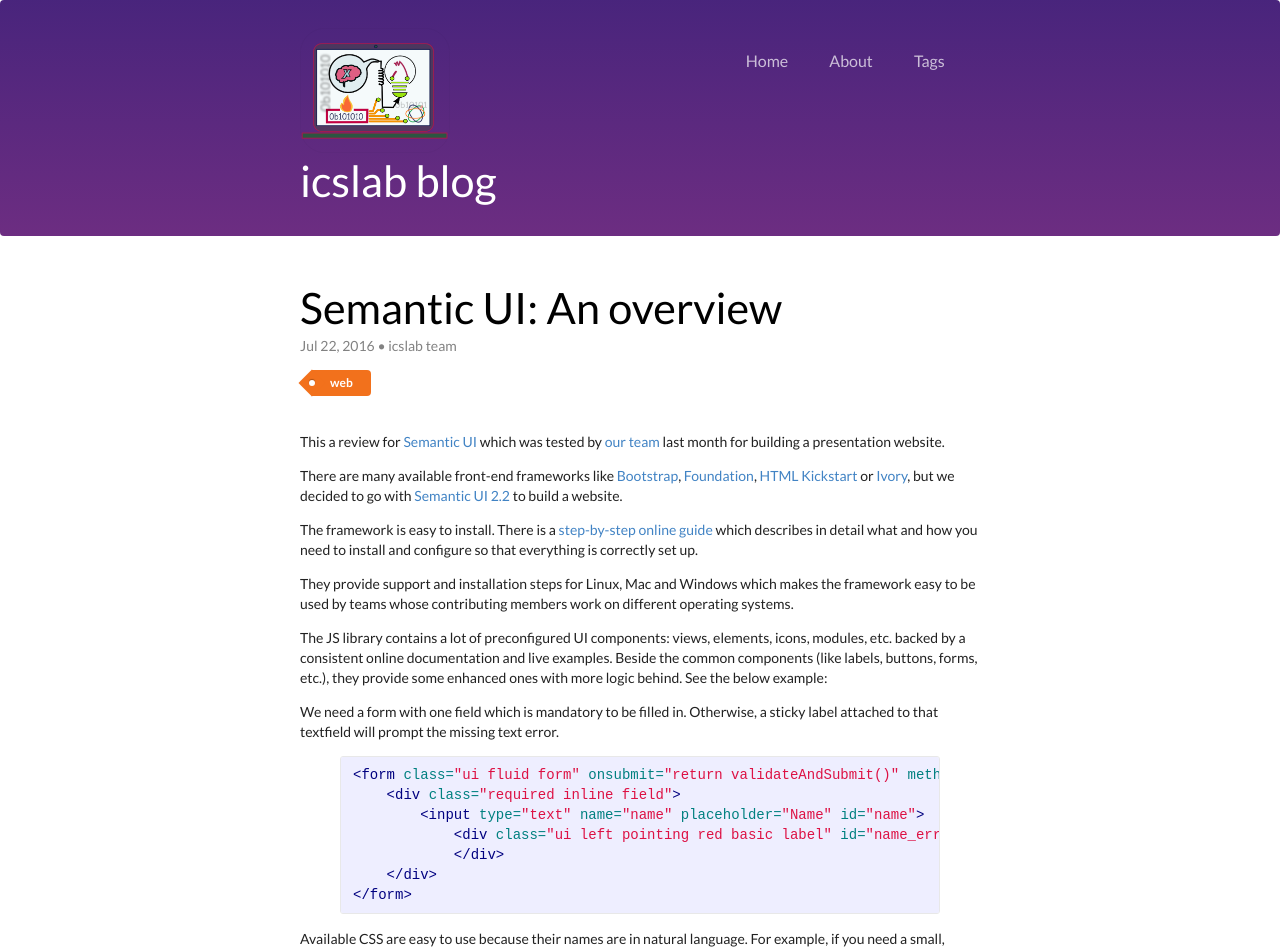
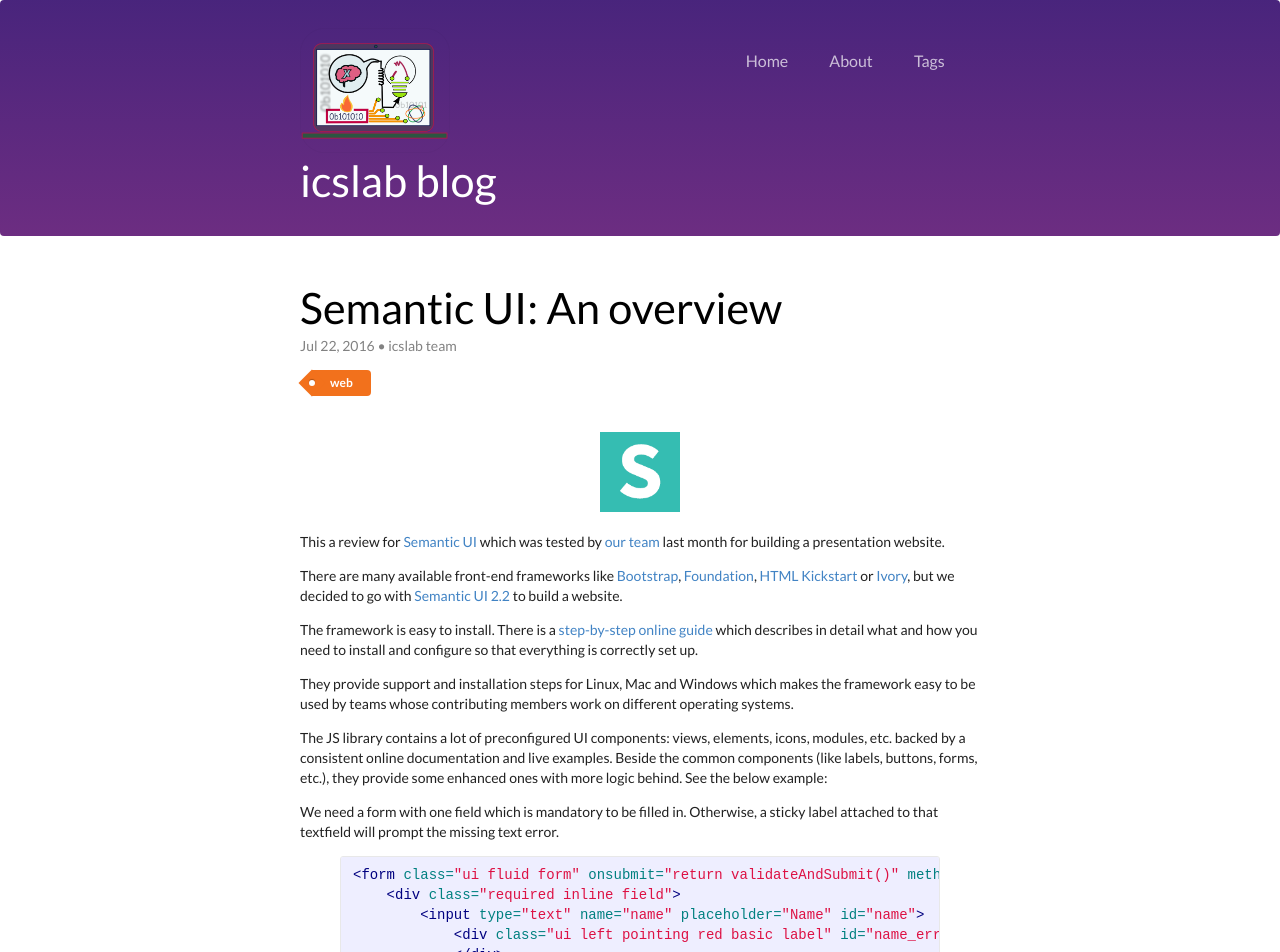
Before and after one commit to icslabspace/icslabspace.github.io, a Jekyll site: the page built from _posts/2016-07-22-Semantic UI: An overview.markdown, in a window 1280 px wide. Shown: the top 952 px of the page. Built offline with Jekyll 4.4.1, drawn with Linux system fonts in a browser that asks for light colours; some web fonts are replaced; comment, search, counter and statistics services are not loaded.

Commit message:
add picture to blog post

```diff
--- a/_includes/head.html
+++ b/_includes/head.html
@@ -25,7 +25,7 @@
 <meta property="og:site_name" content="{{ site.title }}">
 <meta property="og:locale" content="en_US">
 
-<meta property="og:image" content="{% if site.url contains 'https://' %}{{ site.url | replace:'https://','http://' }}{% else %}{{ site.url }}{% endif %}/{% if page.og_image %}{{ page.og_image }}{% else %}{{ site.og_image }}{% endif %}">
+<meta property="og:image" content="{{ site.url }}/{{ page.image }}" >
 
 <meta property="og:image:type" content="{% if page.og_image %}{{ page.og_image_type }}{% else %}{{ site.og_image_type }}{% endif %}">
 
--- a/_layouts/post.html
+++ b/_layouts/post.html
@@ -23,6 +23,11 @@
       </p>
   </header>
 
+
+
+ <img class="ui centered tiny image" src="{{ page.image }}">
+
+<br/>
 
   <div class="post-content" itemprop="articleBody">
     {{ content }}
--- a/_posts/2016-07-22-Semantic UI: An overview.markdown
+++ b/_posts/2016-07-22-Semantic UI: An overview.markdown
@@ -6,6 +6,7 @@
 tags: web
 author: icslab team
 comments: true
+image: /images/posts/semantic-ui.png
 ---
 
 This a review for [Semantic UI](http://semantic-ui.com/) which was tested by [our team](http://www.icslab.eu/#ourteam) last month for building a presentation website.
```
Also changed, not shown: _includes/social-share.html (+7 -6 lines), images/posts/semantic-ui.png (added).
